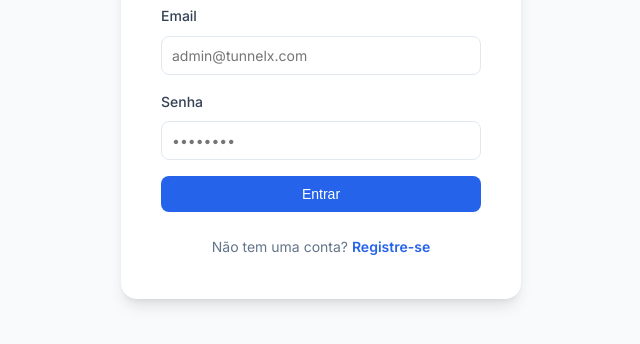
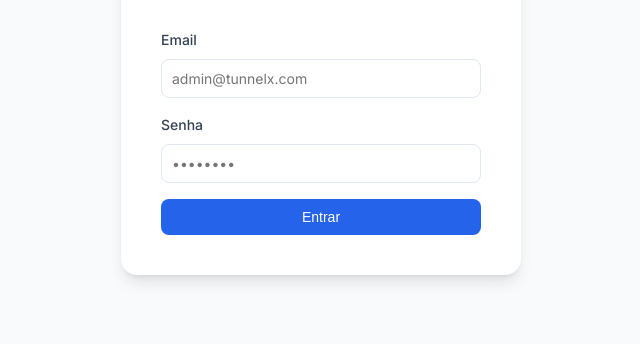
Before and after one commit to tunnelxoficial/tunnelx-admin, a plain HTML site: page frontend/login.html in a window 1280 px wide. Shown: the part 354-698 px from the top of the page, without its empty margins (319-959 px from the left). Drawn offline with Linux system fonts and the light colour scheme.

Commit message:
Update login.html

```diff
--- a/frontend/login.html
+++ b/frontend/login.html
@@ -42,7 +42,7 @@
                 </div>
                 <button type="submit" class="btn btn-primary" style="width: 100%">Entrar</button>
             </form>
-             <div style="margin-top: 1.5rem; text-align: center; font-size: 0.875rem;">
+             <div style="margin-top: 1.5rem; text-align: center; font-size: 0.875rem; display: none;">
                 <p style="color: var(--text-light)">Não tem uma conta? <a href="register.html" style="color: var(--primary-color); font-weight: 600;">Registre-se</a></p>
             </div>
         </div>
```
